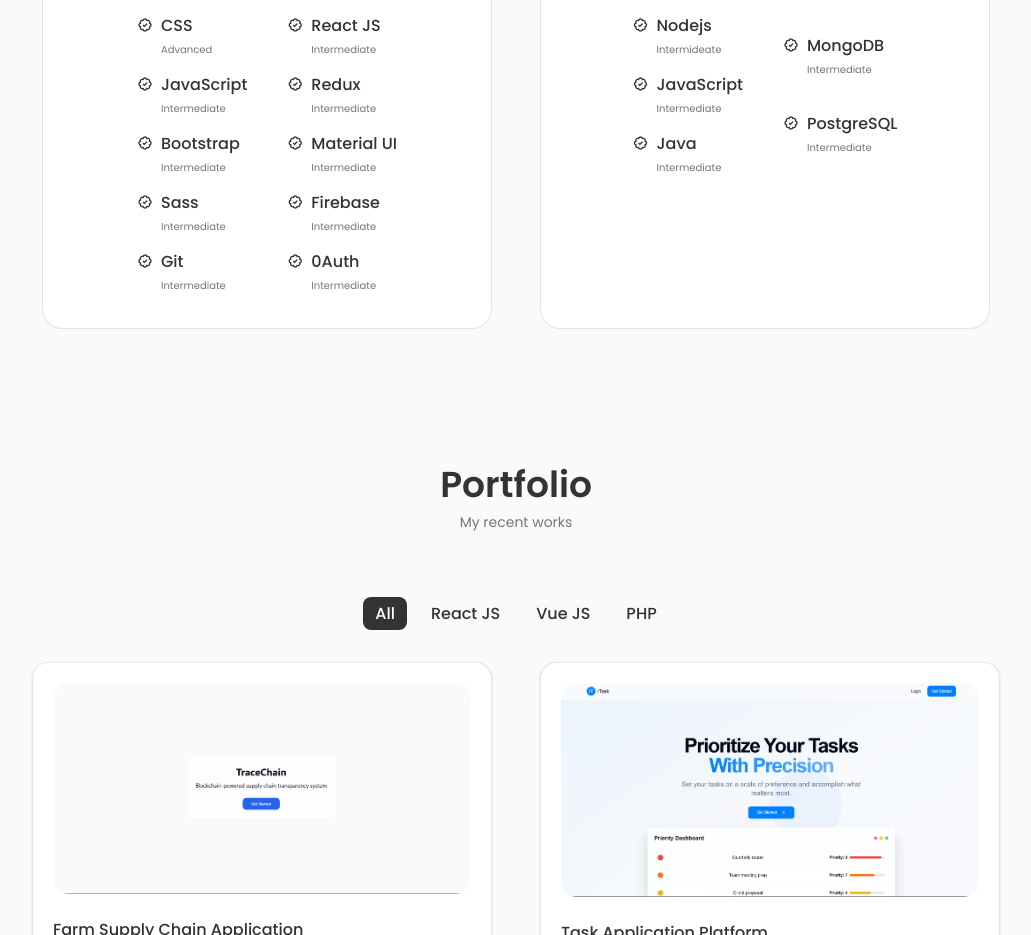
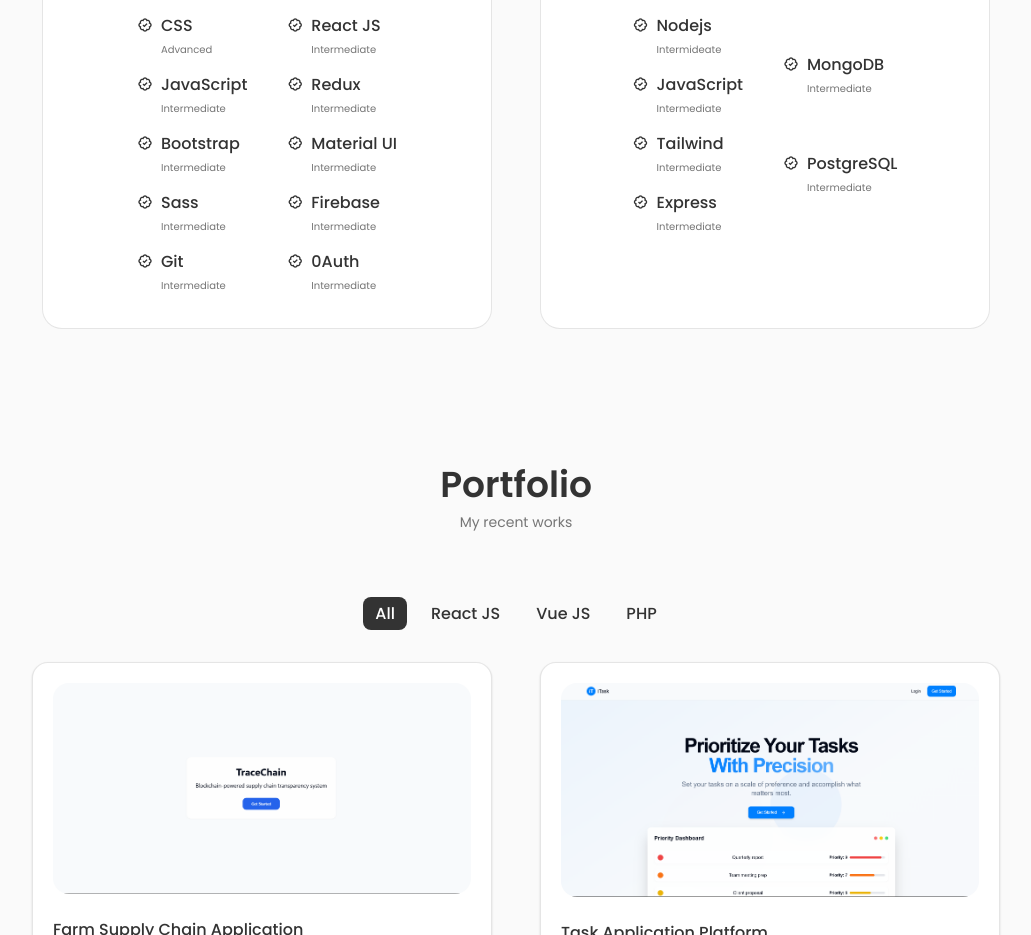
Before and after one commit to Themydee/temi, a React (Create React App) app: page / in a window 1280 px wide. Shown: the part 1840-2775 px from the top of the page, without its empty margins (124-1155 px from the left). Built offline with nearby package versions, Linux system fonts and the light colour scheme.

Commit message:
my response

```diff
--- a/src/components/contact/Contact.jsx
+++ b/src/components/contact/Contact.jsx
@@ -57,7 +57,7 @@ const Contact = () => {
               <i className="bx bx-download contact-card-icon"></i>
               <h3 className="contact-card-title">Resume</h3>
               <a
-                href='https://drive.google.com/drive/folders/1LE5NpUWPe_nZk-27eTlyBwlm50QHlwBs?usp=drive_link'
+                href='https://drive.google.com/file/d/1bNokGj8pXuI9b12BYI_0wbdKM-_kaTTx/view?usp=drive_link'
                 className="contact-button"
                 target="_blank"
               >
--- a/src/components/skills/Backend.jsx
+++ b/src/components/skills/Backend.jsx
@@ -30,17 +30,17 @@ const Backend = () => {
               <div className="skills-data">
                 <i class="bx bx-badge-check"></i>
                 <div>
-                  <h3 className="skills-name">Java</h3>
+                  <h3 className="skills-name">Tailwind</h3>
                   <span className="skills-level">Intermediate</span>
                 </div>
               </div>
-              {/* <div className="skills-data">
+              <div className="skills-data">
                 <i class="bx bx-badge-check"></i>
                 <div>
-                  <h3 className="skills-name">Tailwind</h3>
+                  <h3 className="skills-name">Express</h3>
                   <span className="skills-level">Intermediate</span>
                 </div>
-              </div> */}
+              </div>
             </div>
             <div className="skills-group">
               <div className="skills-data">
```
